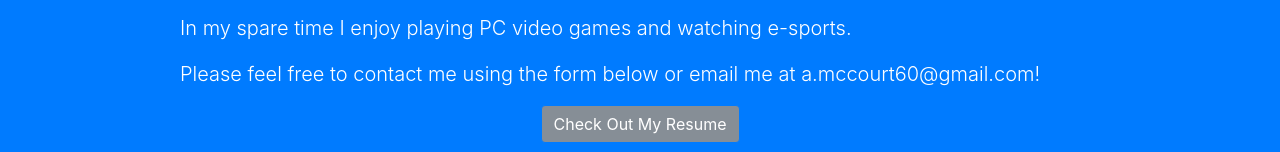
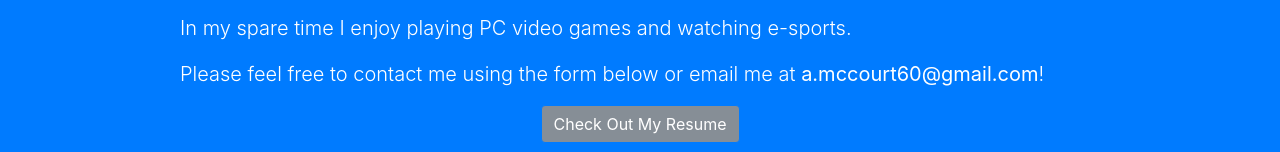
Before and after one commit to amccourt/amccourt.github.io, a website with bundled scripts: page index.html in a window 1280 px wide. Shown: the part 2176-2328 px from the top of the page. Built offline with nearby package versions, Linux system fonts and the light colour scheme.

Commit message:
link styling

```diff
--- a/index.html
+++ b/index.html
@@ -144,7 +144,7 @@
             <p class="lead">Although I live in Maryland during the school year, I spend my summers living and working in the North Shore of Massachusetts.</p>
             <p class="lead">I have a strong desire to soak up as much as I can about different aspects of programming and computer science!  As a student and an intern over the past couple summers, I have gained experience with many different languages and concepts including Java, C, Javascript, Node.js, HTML, CSS, Salesforce, Apex, and more.  Check out my resume below to see a full list of my experiences and skills.</p>
             <p class="lead">In my spare time I enjoy playing PC video games and watching e-sports.</p>
-            <p class="lead">Please feel free to contact me using the form below or email me at <a id="email-link" href="mailto:a.mccourt60@gmail.com">a.mccourt60@gmail.com</a>!</p>
+            <p class="lead">Please feel free to contact me using the form below or email me at <a id="email-link" href="mailto:a.mccourt60@gmail.com"><b>a.mccourt60@gmail.com</b></a>!</p>
           </div>
           <!--
           <div class="col-lg-4 mr-auto">
```
